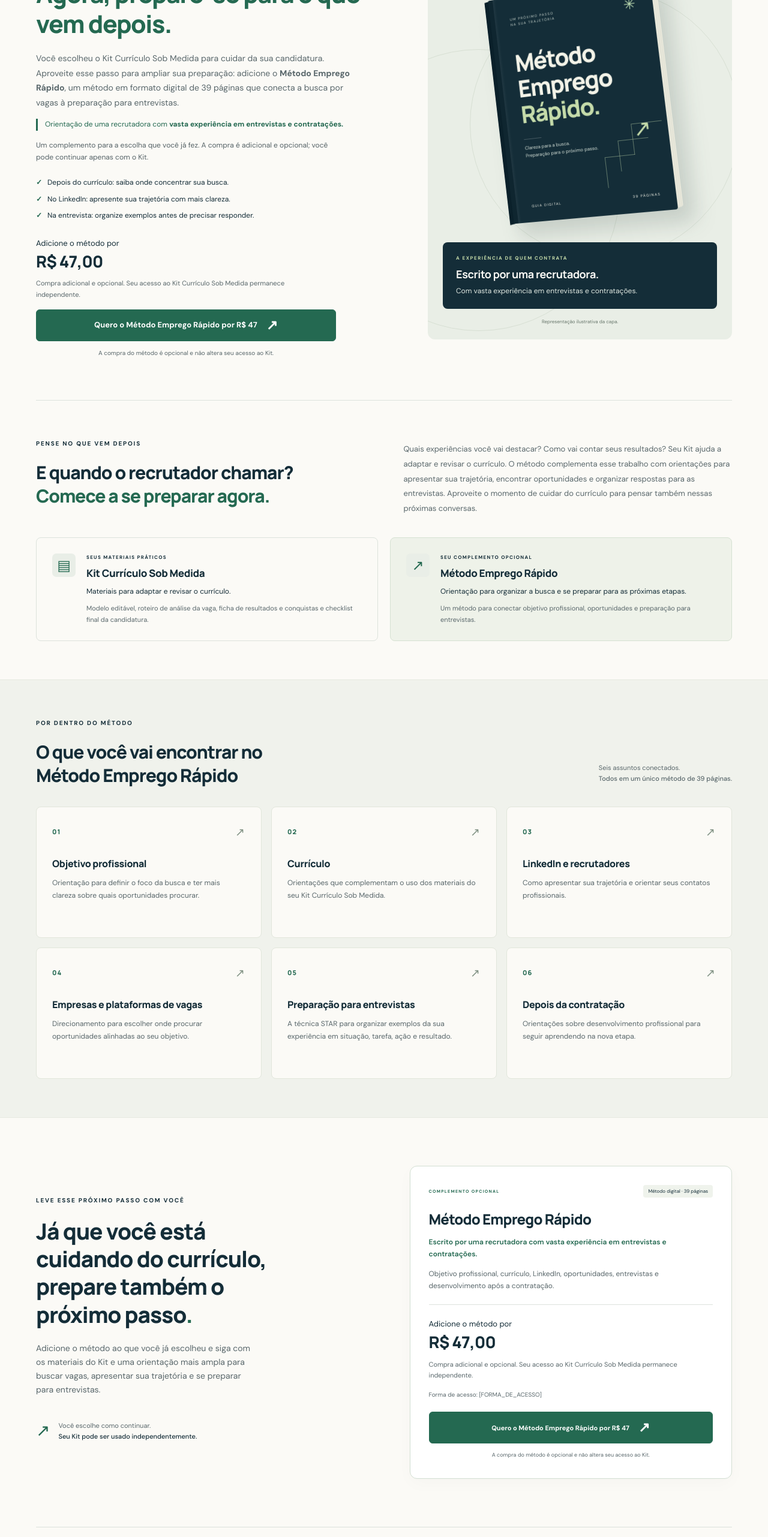
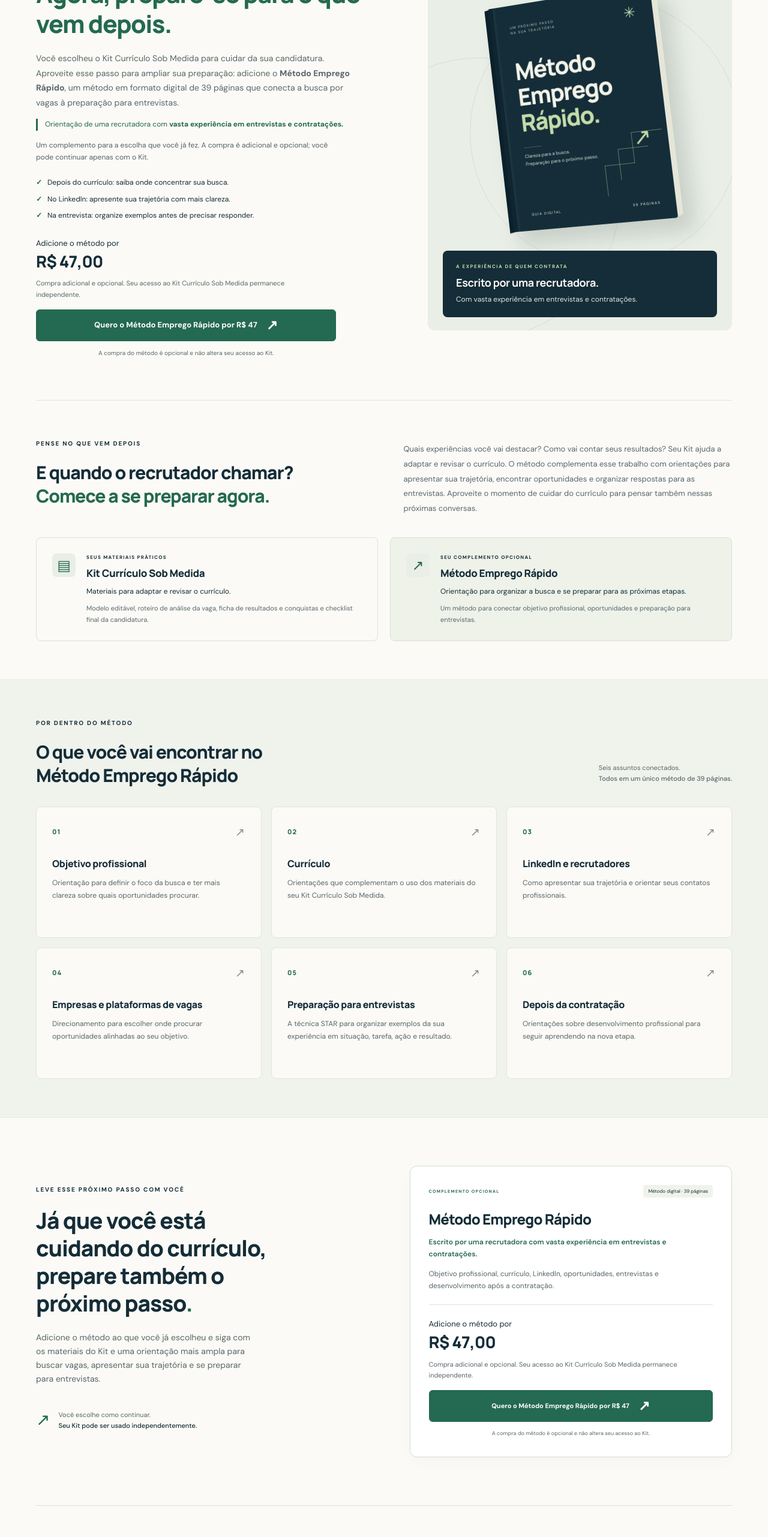
Before and after one commit to pe-eli/csm_upsell, a React (Vite) app: page / in a window 1280 px wide. Shown: the part 234-2797 px from the top of the page at 60% size. Built offline with nearby package versions, Linux system fonts and the light colour scheme.

Commit message:
Remove review placeholders from production upsell page

```diff
--- a/src/App.jsx
+++ b/src/App.jsx
@@ -10,11 +10,6 @@ function safeUrl(value) {
 const priceValid = Number.isFinite(config.PRECO_UPSELL) && config.PRECO_UPSELL > 0;
 const price = priceValid ? config.PRECO_UPSELL.toLocaleString('pt-BR', { style: 'currency', currency: 'BRL' }) : 'Preço a confirmar';
 const checkout = priceValid ? safeUrl(config.URL_CHECKOUT_UPSELL) : undefined;
-const pending = [
-  !checkout && 'Preço e checkout do método',
-  !config.FORMA_DE_ACESSO && '[FORMA_DE_ACESSO]',
-  !config.PRAZO_DE_LIBERACAO && '[PRAZO_DE_LIBERAÇÃO]',
-].filter(Boolean);
 
 function PurchaseLink() {
   const buttonPrice = priceValid ? config.PRECO_UPSELL.toLocaleString('pt-BR', { maximumFractionDigits: 2 }) : '—';
@@ -68,7 +63,6 @@ export default function App() {
           <strong>Escrito por uma recrutadora.</strong>
           <p>Com vasta experiência em entrevistas e contratações.</p>
         </div>
-        <p className="mockup-note">Representação ilustrativa da capa.</p>
       </div>
     </section>
 
@@ -95,7 +89,7 @@ export default function App() {
 
     <section className="offer-section section wrap" aria-labelledby="oferta-titulo">
       <div className="offer-intro"><p className="eyebrow">LEVE ESSE PRÓXIMO PASSO COM VOCÊ</p><h2 id="oferta-titulo">Já que você está cuidando do currículo, prepare também o próximo passo<span className="green-period">.</span></h2><p>Adicione o método ao que você já escolheu e siga com os materiais do Kit e uma orientação mais ampla para buscar vagas, apresentar sua trajetória e se preparar para entrevistas.</p><div className="offer-note"><span aria-hidden="true">↗</span><p>Você escolhe como continuar.<br /><strong>Seu Kit pode ser usado independentemente.</strong></p></div></div>
-      <div className="offer-card"><div className="offer-card-top"><span className="small-label">COMPLEMENTO OPCIONAL</span><span className="format-pill">Método digital · 39 páginas</span></div><h3>Método Emprego Rápido</h3><p className="offer-author">Escrito por uma recrutadora com vasta experiência em entrevistas e contratações.</p><p className="offer-summary">Objetivo profissional, currículo, LinkedIn, oportunidades, entrevistas e desenvolvimento após a contratação.</p><div className="offer-divider"></div><p className="price">Adicione o método por <strong data-price>{price}</strong></p><p className="price-note">Compra adicional e opcional. Seu acesso ao Kit Currículo Sob Medida permanece independente.</p><p className="access">Forma de acesso: <span data-access>{config.FORMA_DE_ACESSO || "[FORMA_DE_ACESSO]"}</span></p>{config.CONDICOES_DE_GARANTIA && <p className="access">{config.CONDICOES_DE_GARANTIA}</p>}<PurchaseLink /><p className="micro">A compra do método é opcional e não altera seu acesso ao Kit.</p></div>
+      <div className="offer-card"><div className="offer-card-top"><span className="small-label">COMPLEMENTO OPCIONAL</span><span className="format-pill">Método digital · 39 páginas</span></div><h3>Método Emprego Rápido</h3><p className="offer-author">Escrito por uma recrutadora com vasta experiência em entrevistas e contratações.</p><p className="offer-summary">Objetivo profissional, currículo, LinkedIn, oportunidades, entrevistas e desenvolvimento após a contratação.</p><div className="offer-divider"></div><p className="price">Adicione o método por <strong data-price>{price}</strong></p><p className="price-note">Compra adicional e opcional. Seu acesso ao Kit Currículo Sob Medida permanece independente.</p>{config.FORMA_DE_ACESSO && <p className="access">{config.FORMA_DE_ACESSO}</p>}{config.CONDICOES_DE_GARANTIA && <p className="access">{config.CONDICOES_DE_GARANTIA}</p>}<PurchaseLink /><p className="micro">A compra do método é opcional e não altera seu acesso ao Kit.</p></div>
     </section>
 
     <section className="faq section wrap" aria-labelledby="faq-titulo"><div><p className="eyebrow">ANTES DE DECIDIR</p><h2 id="faq-titulo">Alguma dúvida?</h2><p>Respostas diretas para você<br />escolher com tranquilidade.</p></div><div className="questions">
@@ -103,11 +97,10 @@ export default function App() {
       <details><summary>Preciso comprar o método para usar o Kit?<span aria-hidden="true">+</span></summary><p>Não. O Kit pode ser usado independentemente. O método é um complemento opcional e não altera seu acesso aos materiais do Kit.</p></details>
       <details><summary>Qual é o formato do método?<span aria-hidden="true">+</span></summary><p>O método é um material de leitura digital de 39 páginas. Não inclui aulas nem acompanhamento individual nesta oferta.</p></details>
       <details><summary>O método garante emprego?<span aria-hidden="true">+</span></summary><p>Não. O conteúdo orienta a preparação e a busca; decisões de contratação e prazos dependem de diversos fatores. Método Emprego Rápido é o nome do produto, não uma promessa de contratação em determinado prazo.</p></details>
-      <details><summary>Como recebo o método?<span aria-hidden="true">+</span></summary><p>Forma de acesso: <span data-access>{config.FORMA_DE_ACESSO || "[FORMA_DE_ACESSO]"}</span>.<br />Prazo de liberação: <span data-release>{config.PRAZO_DE_LIBERACAO || "[PRAZO_DE_LIBERAÇÃO]"}</span>.</p></details>
+      {config.FORMA_DE_ACESSO && config.PRAZO_DE_LIBERACAO && <details><summary>Como recebo o método?<span aria-hidden="true">+</span></summary><p>{config.FORMA_DE_ACESSO}<br />Prazo de liberação: {config.PRAZO_DE_LIBERACAO}.</p></details>}
     </div></section>
   </main>
   <footer className="wrap"><div className="footer-brand"><span aria-hidden="true">✳</span> Método Emprego Rápido</div><p>Um complemento para sua trajetória profissional.</p><span>Método digital · 39 páginas</span></footer>
-  {pending.length > 0 && <aside className="review-note wrap" id="revisao" aria-label="Pendências da versão de revisão"><strong>Versão de revisão</strong><p id="review-message">Campos pendentes: {pending.join(', ')}.</p></aside>}
 
   </>;
 }
```
Also changed, not shown: 1 other file (tests, documents, lock files or other folders).
